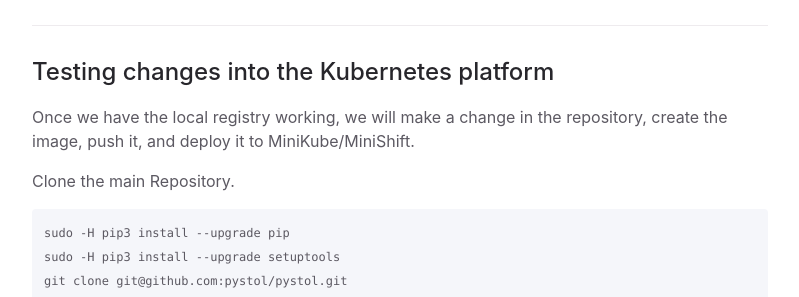
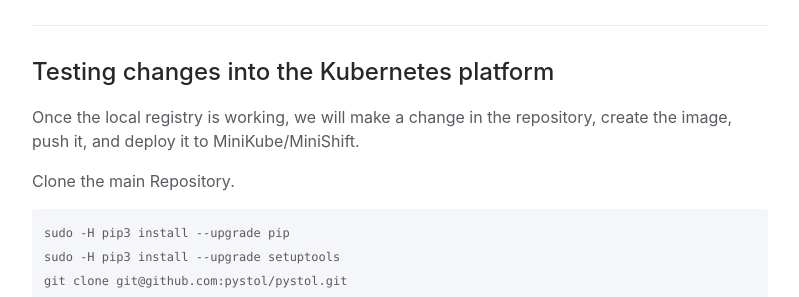
Before and after one commit to pystol/pystol-docs, a Jekyll site: the page built from docs/development_guide.md, in a window 1280 px wide. Shown: the part 1250-1547 px from the top of the page, without its empty margins (372-1171 px from the left). Built offline with Jekyll 4.4.1, drawn with Linux system fonts in a browser that asks for light colours.

Commit message:
Update development_guide.md

```diff
--- a/docs/development_guide.md
+++ b/docs/development_guide.md
@@ -54,7 +54,7 @@ $(kubectl get po -n kube-system | grep kube-registry-v0 | \awk '{print $1;}') 50
 
 ## Testing changes into the Kubernetes platform
 
-Once we have the local registry working, we will make a change in the repository,
+Once the local registry is working, we will make a change in the repository,
 create the image, push it, and deploy it to MiniKube/MiniShift.
 
 Clone the main Repository.
```
